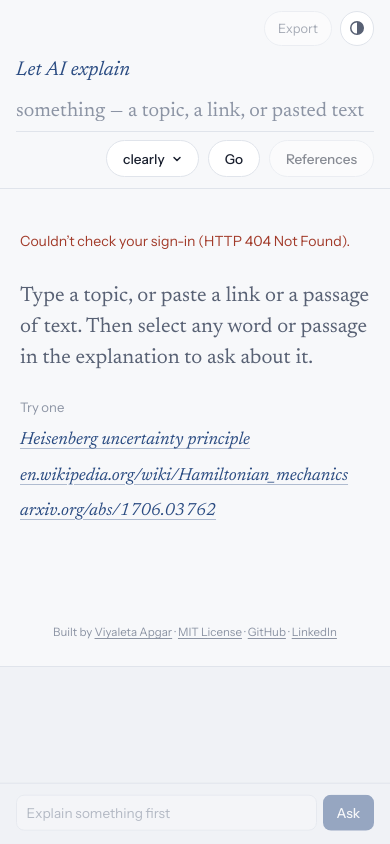
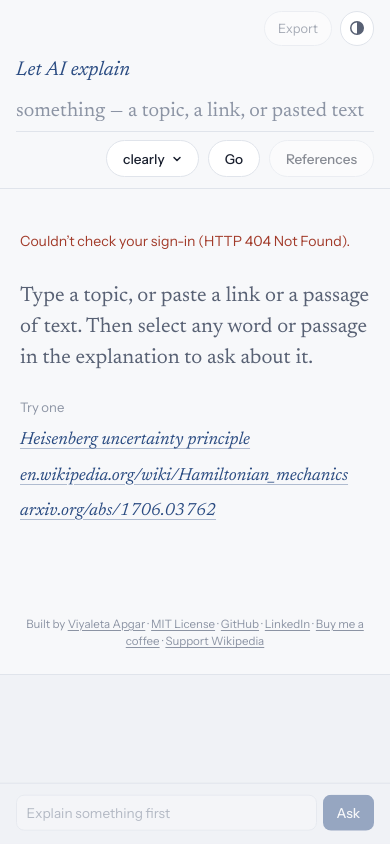
Before and after one commit to viyaleta/let-ai-explain, a plain HTML site: page index.html in a window 390 px wide. Drawn offline with nearby package versions, Linux system fonts and the light colour scheme; no server answers.

Commit message:
Add coffee and Wikipedia links to the footer
Gives mobile users (where the floating buttons are hidden) a way to
support, and shows the same links on desktop.

Co-Authored-By: Claude Opus 5.5 <noreply@anthropic.com>

```diff
--- a/index.html
+++ b/index.html
@@ -388,7 +388,7 @@ main[hidden],#gate[hidden],.gate-btn[hidden],.gate-msg[hidden]{display:none}
     <a class="gate-btn" id="gate-btn" href="/auth/start">Continue with ChatGPT</a>
     <p class="gate-msg" id="gate-msg" role="alert" hidden></p>
   </div>
-  <footer class="site-foot">Built by <a href="https://www.linkedin.com/in/viyaleta/" target="_blank" rel="noopener">Viyaleta Apgar</a> · <a href="https://github.com/viyaleta/let-ai-explain/blob/main/LICENSE" target="_blank" rel="noopener">MIT License</a> · <a href="https://github.com/viyaleta/let-ai-explain" target="_blank" rel="noopener">GitHub</a> · <a href="https://www.linkedin.com/in/viyaleta/" target="_blank" rel="noopener">LinkedIn</a></footer>
+  <footer class="site-foot">Built by <a href="https://www.linkedin.com/in/viyaleta/" target="_blank" rel="noopener">Viyaleta Apgar</a> · <a href="https://github.com/viyaleta/let-ai-explain/blob/main/LICENSE" target="_blank" rel="noopener">MIT License</a> · <a href="https://github.com/viyaleta/let-ai-explain" target="_blank" rel="noopener">GitHub</a> · <a href="https://www.linkedin.com/in/viyaleta/" target="_blank" rel="noopener">LinkedIn</a> · <a href="https://buymeacoffee.com/viyaleta" target="_blank" rel="noopener">Buy me a coffee</a> · <a href="https://donate.wikimedia.org" target="_blank" rel="noopener">Support Wikipedia</a></footer>
 </section>
 
 <main hidden>
@@ -412,7 +412,7 @@ main[hidden],#gate[hidden],.gate-btn[hidden],.gate-msg[hidden]{display:none}
         <span class="deeper-row" id="deeper-chips"></span>
       </div>
     </div>
-    <footer class="site-foot">Built by <a href="https://www.linkedin.com/in/viyaleta/" target="_blank" rel="noopener">Viyaleta Apgar</a> · <a href="https://github.com/viyaleta/let-ai-explain/blob/main/LICENSE" target="_blank" rel="noopener">MIT License</a> · <a href="https://github.com/viyaleta/let-ai-explain" target="_blank" rel="noopener">GitHub</a> · <a href="https://www.linkedin.com/in/viyaleta/" target="_blank" rel="noopener">LinkedIn</a></footer>
+    <footer class="site-foot">Built by <a href="https://www.linkedin.com/in/viyaleta/" target="_blank" rel="noopener">Viyaleta Apgar</a> · <a href="https://github.com/viyaleta/let-ai-explain/blob/main/LICENSE" target="_blank" rel="noopener">MIT License</a> · <a href="https://github.com/viyaleta/let-ai-explain" target="_blank" rel="noopener">GitHub</a> · <a href="https://www.linkedin.com/in/viyaleta/" target="_blank" rel="noopener">LinkedIn</a> · <a href="https://buymeacoffee.com/viyaleta" target="_blank" rel="noopener">Buy me a coffee</a> · <a href="https://donate.wikimedia.org" target="_blank" rel="noopener">Support Wikipedia</a></footer>
   </section>
   <aside id="notes-pane" aria-label="Margin notes">
     <div id="notes-list"></div>
```
